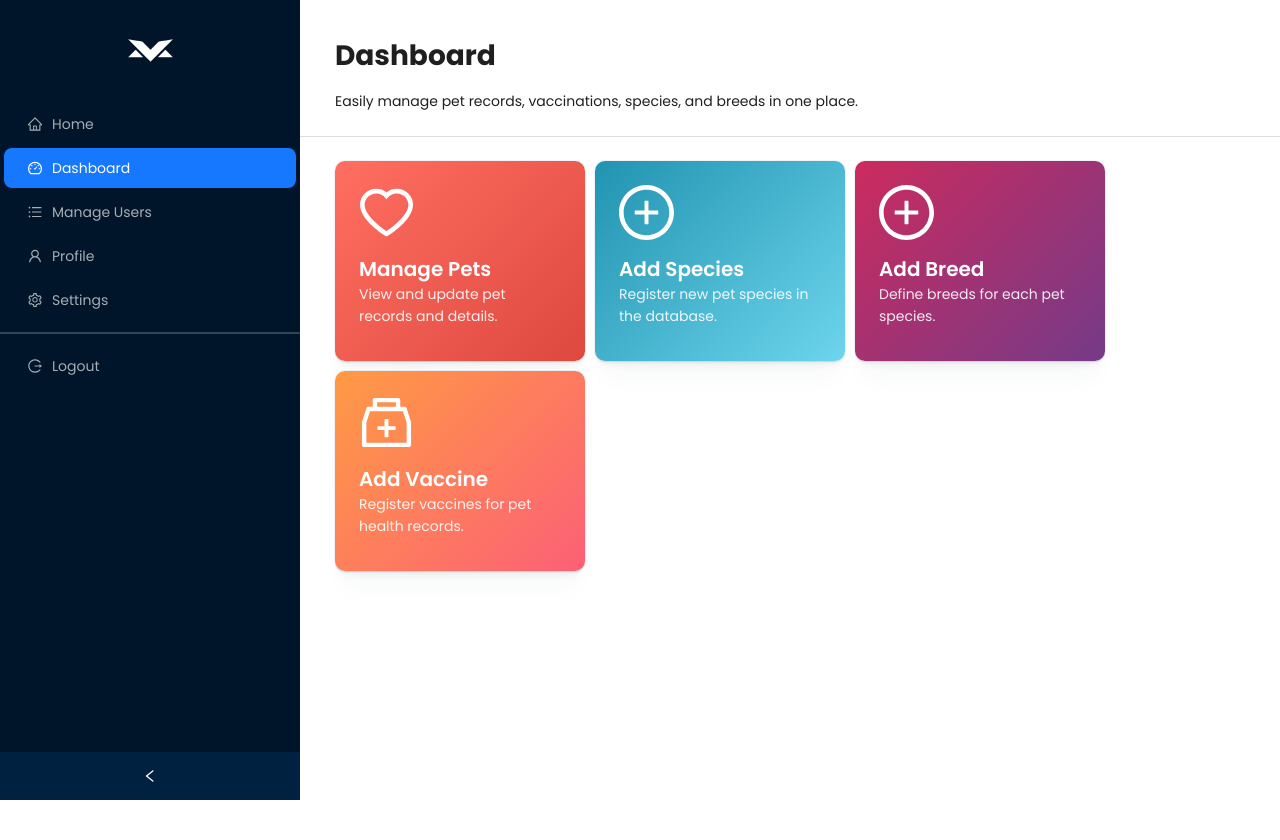
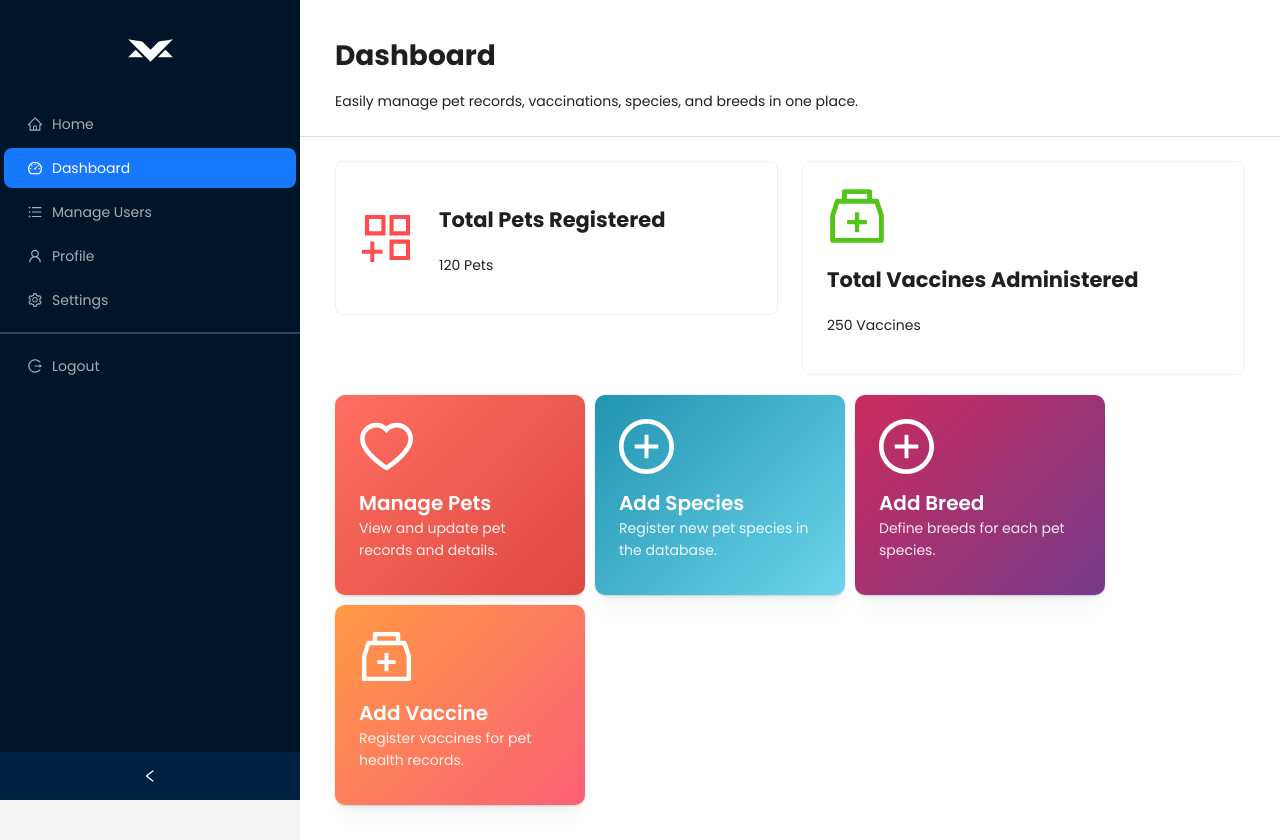
Before and after one commit to rozvalle/SoftEng-Pet-Vaccination-System, a React (Vite) app in the folder dashboard/: page / in a window 1280 px wide. Before the commit the page ends 800 px from the top, so only its background shows below. Built offline with nearby package versions, Linux system fonts and the light colour scheme; sample sign-in values are in the browser's storage.

Commit message:
feat: add card components to Dashboard for displaying total pets registered and vaccines administered

```diff
--- a/dashboard/src/pages/Dashboard.jsx
+++ b/dashboard/src/pages/Dashboard.jsx
@@ -1,9 +1,10 @@
-import { Layout, Card, Row, Typography, Divider } from "antd";
+import { Layout, Card, Row, Typography, Divider, Col } from "antd";
 import { useNavigate } from "react-router-dom";
 import {
   HeartOutlined,
   PlusCircleOutlined,
-  MedicineBoxOutlined
+  MedicineBoxOutlined,
+  AppstoreAddOutlined
 } from "@ant-design/icons";
 import React from "react";
 import "../styles/Dashboard.css";
@@ -12,6 +13,18 @@ const { Title, Text } = Typography;
 
 export default function Dashboard() {
   const navigate = useNavigate();
+  const cardData = [
+    {
+      icon: <AppstoreAddOutlined style={{ fontSize: '55px', color: '#ff4d4f' }} />,
+      title: 'Total Pets Registered',
+      description: '120 Pets', // Example data, replace with dynamic data
+    },
+    {
+      icon: <MedicineBoxOutlined style={{ fontSize: '60px', color: '#52c41a' }} />,
+      title: 'Total Vaccines Administered',
+      description: '250 Vaccines', // Example data, replace with dynamic data
+    },
+  ];
 
   const features = [
     {
@@ -50,6 +63,22 @@ export default function Dashboard() {
       <h1 className="dashboard-header">Dashboard</h1>
       <p >Easily manage pet records, vaccinations, species, and breeds in one place.</p>
       <Divider style={{borderColor: "#ddd", marginTop:10}} />
+      <Row gutter={24} style={{ marginBottom: "20px" }}>
+      {cardData.map((card, index) => (
+        <Col key={index} span={12}>
+          <Card style={{ width: '100%' }}>
+            <Row gutter={24} align="middle">
+              <Col>{card.icon}</Col>
+              <Col flex="auto">
+                <h2>{card.title}</h2>
+                <p>{card.description}</p>
+              </Col>
+            </Row>
+          </Card>
+        </Col>
+      ))}
+    </Row>
+
       <Row justify="left" style={{ gap: "10px" }}>
         {features.map((feature, index) => (
             <Card
@@ -61,8 +90,8 @@ export default function Dashboard() {
                 border: "none",
                 background: feature.gradient,
                 color: "white",
-                width: "250px", /* Set fixed width */
-                height: "200px", /* Adjust height if needed */
+                width: "250px",
+                height: "200px",
                 transition: "transform 0.3s ease-in-out, box-shadow 0.3s ease-in-out, background 0.3s",
               }}
               onClick={() => navigate(feature.path)}
```
